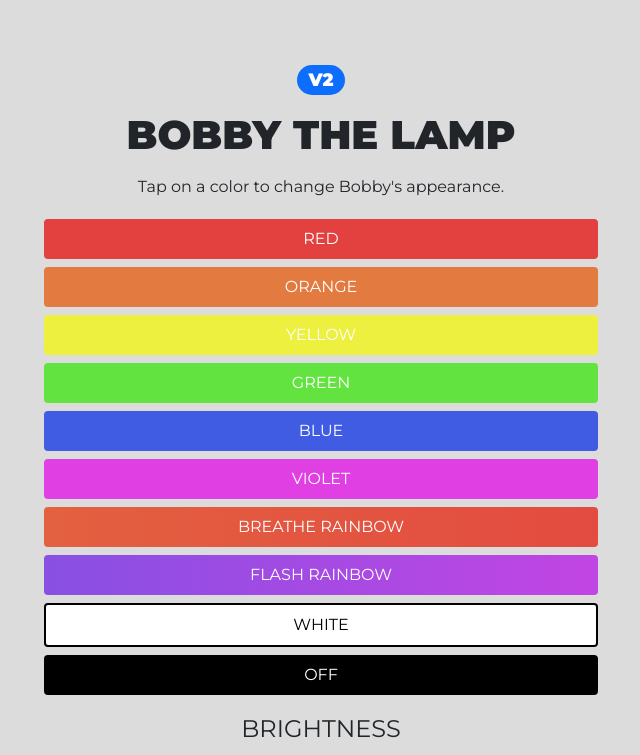
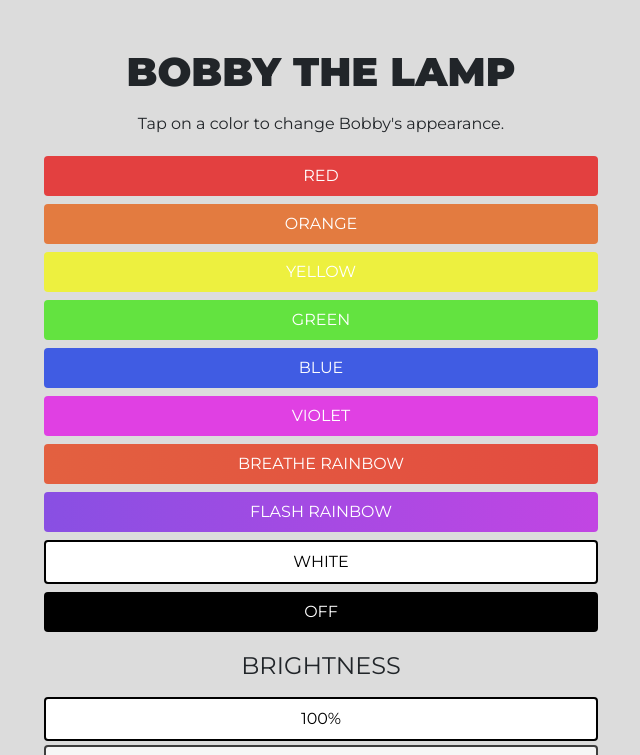
Before and after one commit to masonnamminga/bobbythelamp, a plain HTML site: page index.html in a window 1280 px wide. Shown: the top 755 px of the page, without its empty margins (319-959 px from the left). Drawn offline with nearby package versions, Linux system fonts and the light colour scheme.

Commit message:
removed v2

```diff
--- a/index.html
+++ b/index.html
@@ -18,7 +18,6 @@
 
 <body style="background-color: rgb(220, 220, 220);">
     <main class="container mt-5" id="page-container">
-        <h4><span class="badge bg-primary rounded-pill">V2</span></h4>
         <h1 style="font-weight: bolder;" id="bobby">BOBBY THE LAMP</h1>
         <div class="d-flex flex-column justify-items-center align-content-center mx-auto w-50 pt-3">
             <p>Tap on a color to change Bobby's appearance.</p>
```
